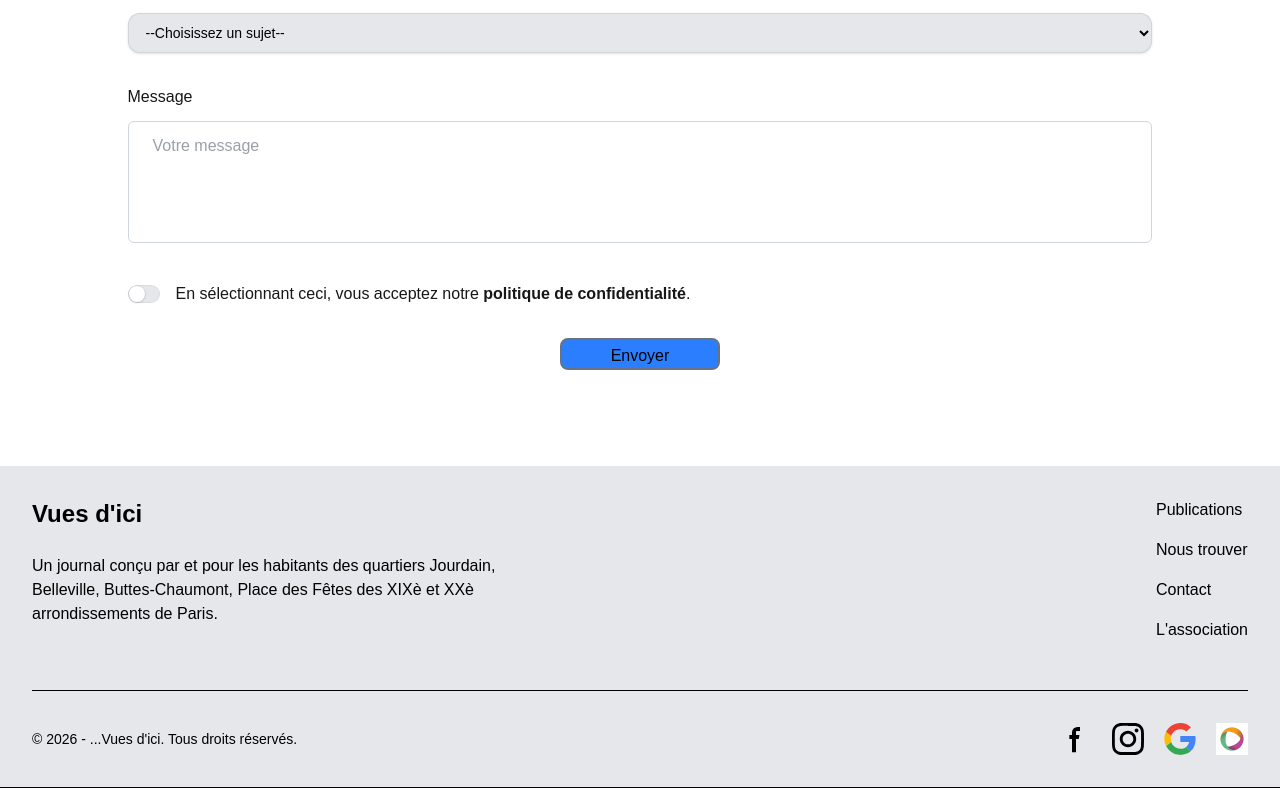
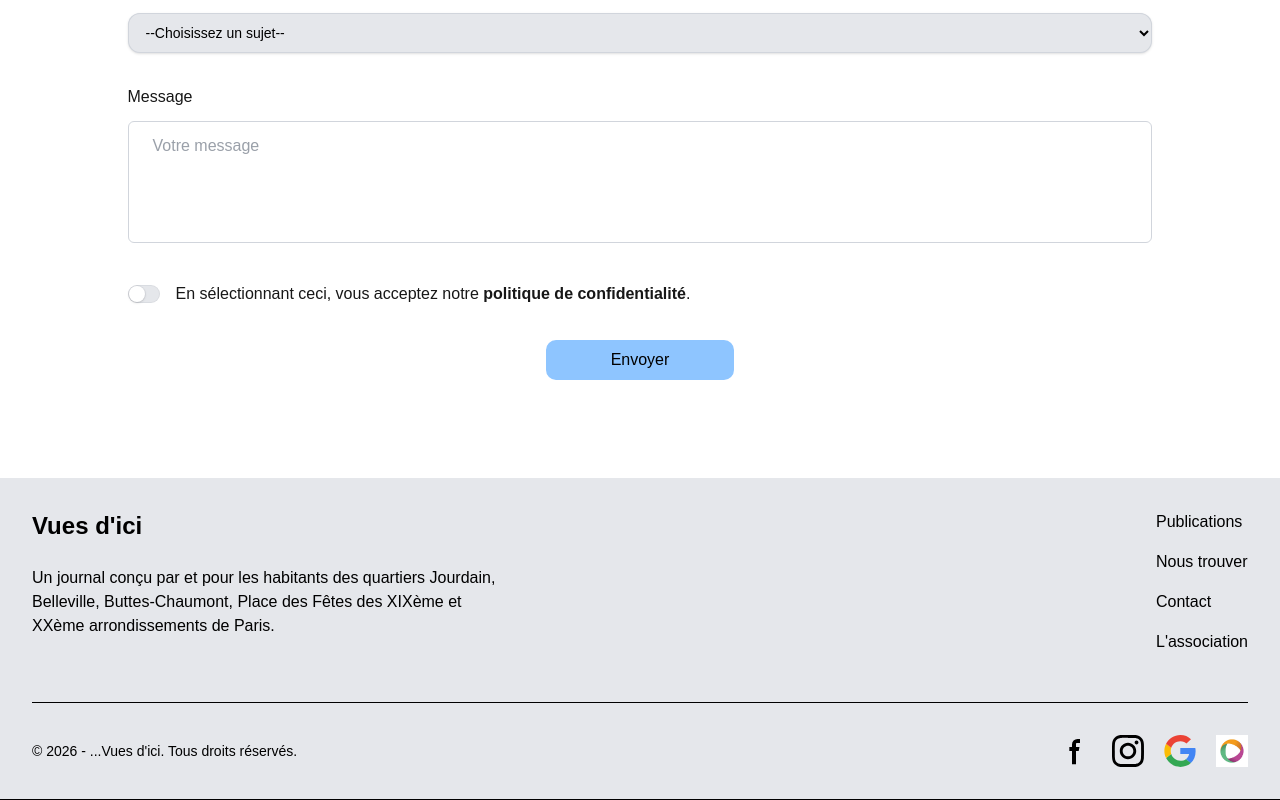
Before and after one commit to VinchC/vues-d-ici, a Next.js app: page /contact in a window 1280 px wide. Shown: the part 555-1355 px from the top of the page. Built offline with nearby package versions, Linux system fonts and the light colour scheme.

Commit message:
Button component created with title and type

```diff
--- a/app/components/[Association]/Membership.tsx
+++ b/app/components/[Association]/Membership.tsx
@@ -12,7 +12,7 @@ export default function Membership() {
     <>
       <button
         onClick={onButtonClick}
-        className="bg-yellow-300 hover:bg-yellow-300/60 text-black p-2 rounded-xl w-48 text-center"
+        className="cta bg-yellow-300 hover:bg-yellow-300/60"
       >
         Télécharger le bulletin
       </button>
--- a/app/components/[Association]/SupportComponent.tsx
+++ b/app/components/[Association]/SupportComponent.tsx
@@ -11,7 +11,7 @@ export default function SupportComponent(props: AssociationProps) {
         <Link
           target="_blank"
           href="https://www.helloasso.com/associations/quartier-vu-d-ici-19-20/collectes/prochain-numero-de-vues-d-ici-nous-avons-besoin-de-vous"
-          className="cta bg-yellow-300 hover:bg-yellow-300/60 border-white"
+          className="cta bg-yellow-300 hover:bg-yellow-300/60"
         >
           {props.textButton}
         </Link>
--- a/app/components/[ContactForm]/Contact.tsx
+++ b/app/components/[ContactForm]/Contact.tsx
@@ -4,6 +4,7 @@ import { FC } from "react";
 import { useForm } from "react-hook-form";
 import { sendEmail } from "../utils/SendEmail";
 import PolicyAcceptance from "../utils/PolicyAcceptance";
+import Button from "../utils/Button";
 
 export type FormData = {
   name: string;
@@ -121,12 +122,7 @@ const Contact: FC = () => {
             <PolicyAcceptance />
           </div>
           <div className="mt-8 flex justify-center">
-            <button
-              type="submit"
-              className="bg-blue-500 text-black text-md text-center w-40 max-sm:w-32 max-sm:text-sm py-1 h-8 border-2 border-gray-500 hover:bg-blue-500/60 rounded-lg"
-            >
-              Envoyer
-            </button>
+            <Button type={"submit"} title={"Envoyer"} />
           </div>
         </form>
       </div>
--- a/app/components/[Footer]/Footer.tsx
+++ b/app/components/[Footer]/Footer.tsx
@@ -20,7 +20,7 @@ const Footer = () => {
                 <p className="md:w-120">
                   Un journal conçu par et pour les habitants des quartiers
                   Jourdain, Belleville, Buttes-Chaumont, Place des Fêtes des
-                  XIXè et XXè arrondissements de Paris.
+                  XIXème et XXème arrondissements de Paris.
                 </p>
               </div>
             </div>
--- /dev/null
+++ b/app/components/utils/Button.tsx
@@ -0,0 +1,15 @@
+export default function Button({
+  title,
+  type,
+}: //   className,
+{
+  title: string;
+  type: "submit" | "reset" | "button" | undefined;
+  //   className: string;
+}) {
+  return (
+    <button type={type} className="cta bg-blue-300 hover:bg-blue-300/60">
+      {title}
+    </button>
+  );
+}
--- a/app/globals.css
+++ b/app/globals.css
@@ -67,6 +67,6 @@ section {
 
 @layer utilities {
   .cta {
-    @apply text-black border-2 p-2 rounded-xl w-48 max-md:w-36 max-md:text-xs text-center;
+    @apply text-black border-2 border-white p-2 rounded-xl w-48 max-md:w-36 max-md:text-xs text-center;
   }
 }
```
